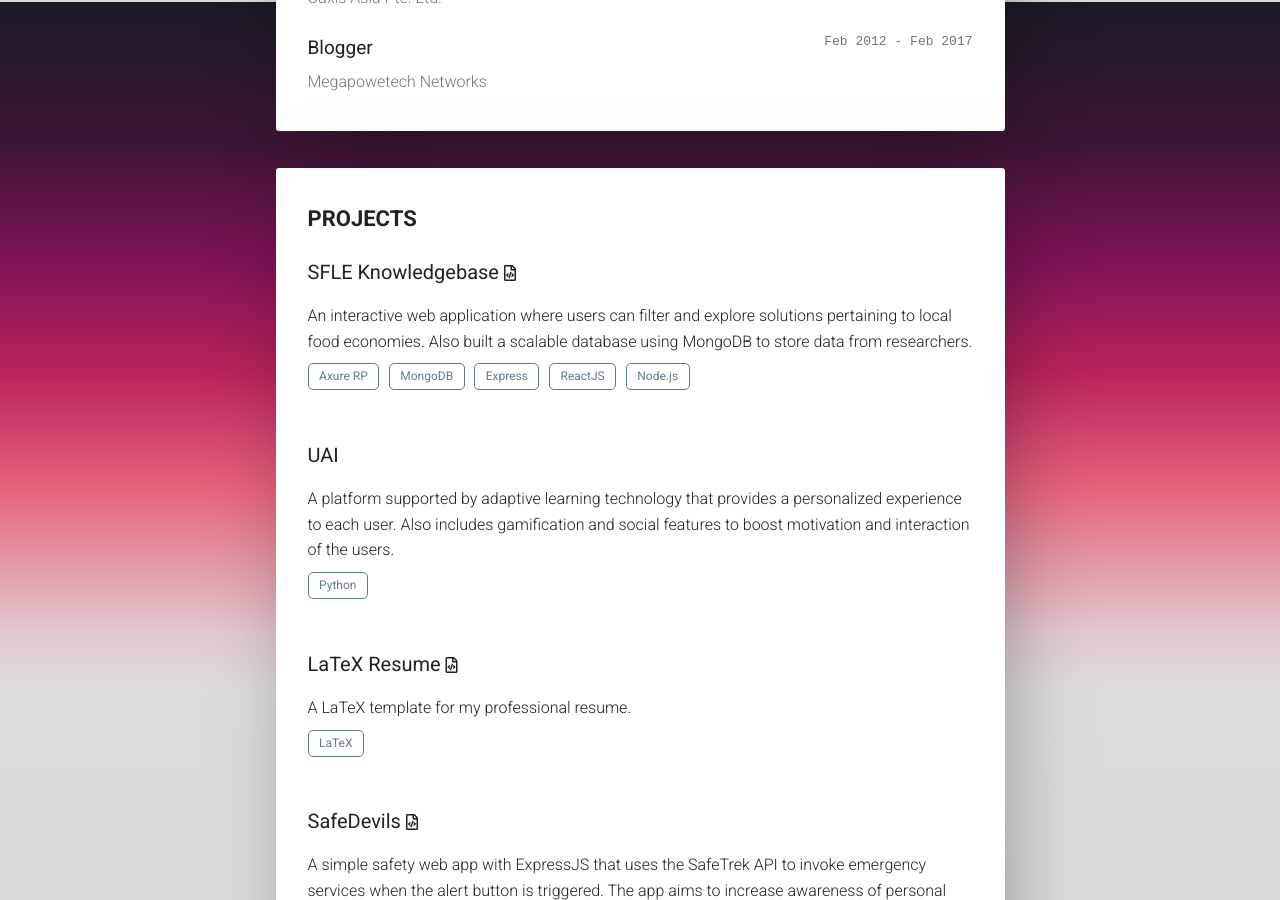
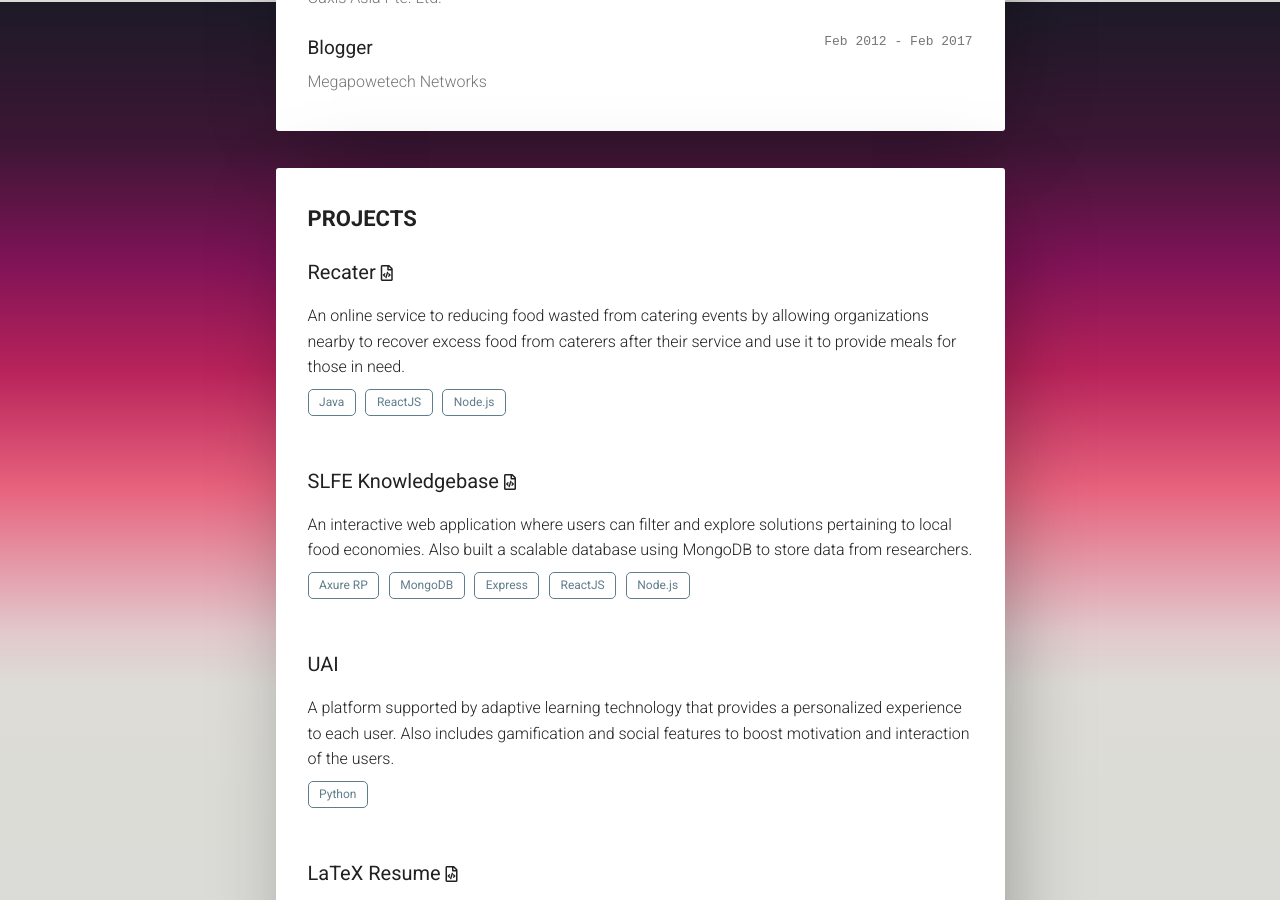
Before and after one commit to dickwyn/v2, a Jekyll site: the page built from index.html, in a window 1280 px wide and 900 px high, scrolled down 2698 px. Built offline with Jekyll 4.4.1, drawn with Linux system fonts in a browser that asks for light colours; nearby versions of some CDN libraries; Markdown is read by kramdown in place of the engine named in the settings; comment, search, counter and statistics services are not loaded.

Commit message:
update project

```diff
--- a/_data/projects.yml
+++ b/_data/projects.yml
@@ -1,6 +1,17 @@
-- name: SFLE Knowledgebase
+- name: Recater
+  description: An online service to reducing food wasted from catering events by allowing organizations nearby to recover excess food from caterers after their service and use it to provide meals for those in need.
+  url: https://github.com/dickwyn/recater
+  repo:
+  tech:
+    - item: Java
+    - item: ReactJS
+    - item: Node.js
+  class: far fa-file-code
+
+
+- name: SLFE Knowledgebase
   description: An interactive web application where users can filter and explore solutions pertaining to local food economies. Also built a scalable database using MongoDB to store data from researchers.
-  url:
+  url: https://github.com/panza8484/capstone-slfe-knowledgebase
   repo:
   tech:
     - item: Axure RP
```
